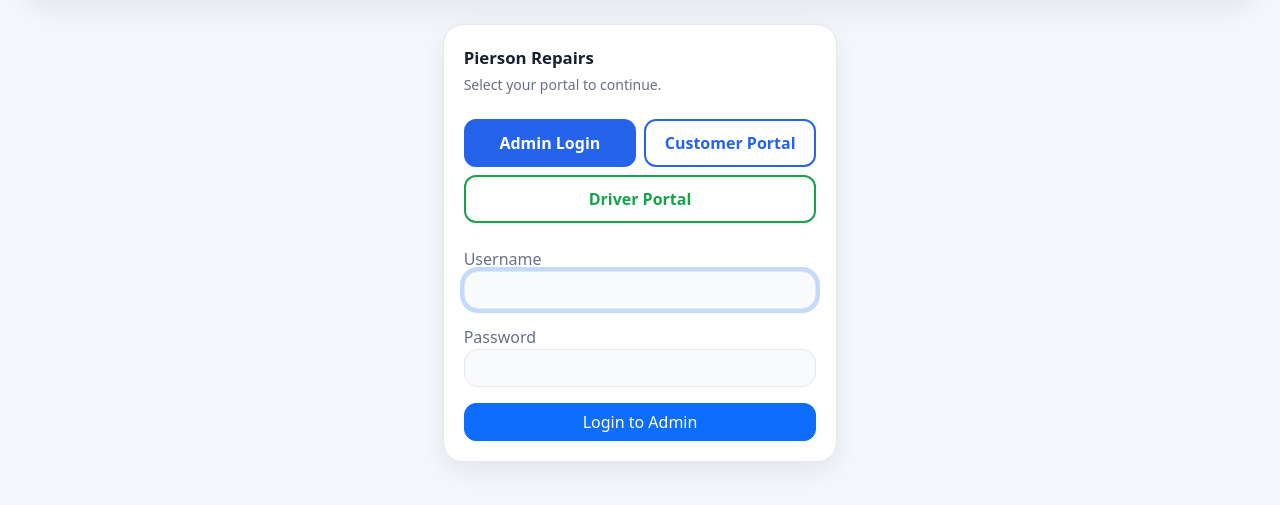
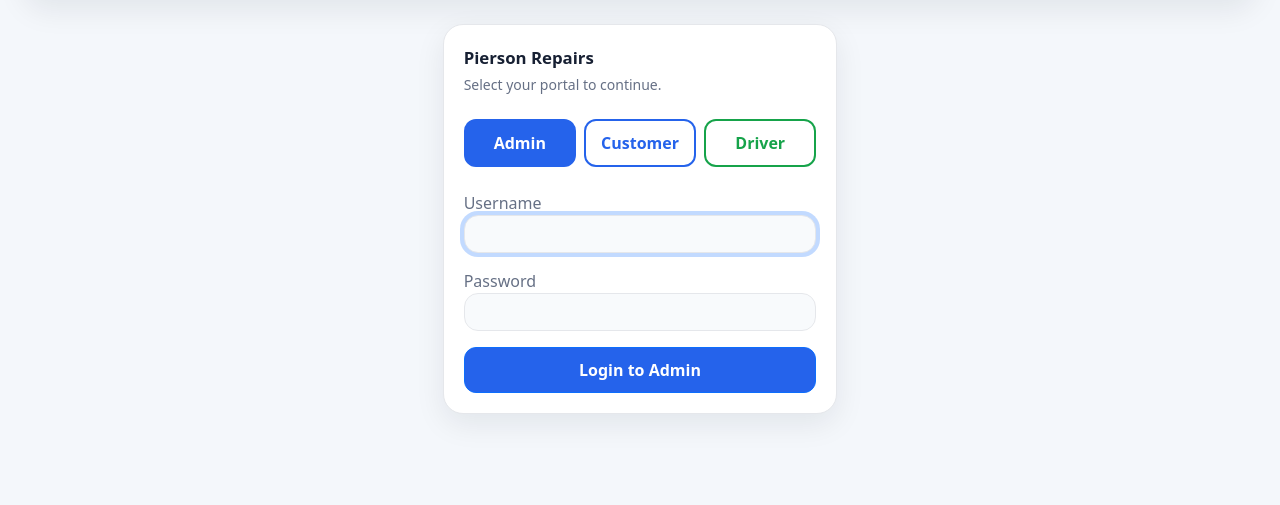
Before and after one commit to jralleman12A/pierson-repairs, a Flask app: page /login in a window 1280 px wide. Shown: the part 131-636 px from the top of the page. Run offline with Flask 3, Linux system fonts and the light colour scheme.

Commit message:
Update login.html

```diff
--- a/templates/login.html
+++ b/templates/login.html
@@ -13,18 +13,18 @@
                 <div style="display:flex; gap:8px; margin-bottom:24px; flex-wrap:wrap;">
                     <button type="button" id="tab-admin" onclick="showTab('admin')"
                         style="flex:1; padding:10px; border-radius:12px; border:2px solid #2563eb;
-                               background:#2563eb; color:#fff; font-weight:700; cursor:pointer; transition:all .15s; min-width:120px;">
-                        Admin Login
+                               background:#2563eb; color:#fff; font-weight:700; cursor:pointer; transition:all .15s; min-width:100px;">
+                        Admin
                     </button>
                     <button type="button" id="tab-customer" onclick="showTab('customer')"
                         style="flex:1; padding:10px; border-radius:12px; border:2px solid #2563eb;
-                               background:transparent; color:#2563eb; font-weight:700; cursor:pointer; transition:all .15s; min-width:120px;">
-                        Customer Portal
+                               background:transparent; color:#2563eb; font-weight:700; cursor:pointer; transition:all .15s; min-width:100px;">
+                        Customer
                     </button>
                     <button type="button" id="tab-driver" onclick="showTab('driver')"
                         style="flex:1; padding:10px; border-radius:12px; border:2px solid #16a34a;
-                               background:transparent; color:#16a34a; font-weight:700; cursor:pointer; transition:all .15s; min-width:120px;">
-                        Driver Portal
+                               background:transparent; color:#16a34a; font-weight:700; cursor:pointer; transition:all .15s; min-width:100px;">
+                        Driver
                     </button>
                 </div>
 
@@ -37,53 +37,30 @@
                     {% endif %}
                 {% endwith %}
 
-                <!-- Admin form -->
-                <div id="form-admin">
-                    <form method="post" action="{{ url_for('login') }}">
-                        <input type="hidden" name="portal" value="admin">
+                <!-- Single unified form -->
+                <form method="post" action="{{ url_for('login') }}" id="login-form">
+                    <input type="hidden" name="portal" id="portal-field" value="admin">
+
+                    <!-- Username field (admin only) -->
+                    <div class="mb-3" id="username-group">
+                        <label class="small-label">Username</label>
+                        <input type="text" class="form-control" name="username" id="username-input" autofocus>
+                    </div>
+
+                    <!-- Password field (all portals) -->
                     <div class="mb-3">
-                            <label class="small-label">Username</label>
-                            <input type="text" class="form-control" name="username" required autofocus>
-                        </div>
-                        <div class="mb-3">
-                            <label class="small-label">Password</label>
+                        <label class="small-label" id="password-label">Password</label>
                         <input type="password" class="form-control" name="password" required>
                     </div>
-                        <button type="submit" class="btn btn-primary w-100">Login to Admin</button>
-                    </form>
-                </div>
 
-                <!-- Customer form -->
-                <div id="form-customer" style="display:none;">
-                    <p class="text-muted mb-3" style="font-size:13px;">
-                        Enter the customer portal password to view repair status information.
-                    </p>
-                    <form method="post" action="{{ url_for('login') }}">
-                        <input type="hidden" name="portal" value="customer">
-                        <div class="mb-3">
-                            <label class="small-label">Portal Password</label>
-                            <input type="password" class="form-control" name="password" required>
-                        </div>
-                        <button type="submit" class="btn btn-primary w-100">Enter Customer Portal</button>
-                    </form>
-                </div>
+                    <!-- Helper text -->
+                    <p class="text-muted mb-3" id="portal-hint" style="font-size:13px; display:none;"></p>
 
-                <!-- Driver form -->
-                <div id="form-driver" style="display:none;">
-                    <p class="text-muted mb-3" style="font-size:13px;">
-                        Enter the driver portal password to view your pickup list.
-                    </p>
-                    <form method="post" action="{{ url_for('login') }}">
-                        <input type="hidden" name="portal" value="driver">
-                        <div class="mb-3">
-                            <label class="small-label">Driver Password</label>
-                            <input type="password" class="form-control" name="password" required>
-                        </div>
-                        <button type="submit" class="btn w-100" style="background:#16a34a; color:#fff; font-weight:700; border-radius:12px; padding:10px;">
-                            Enter Driver Portal
+                    <button type="submit" class="btn btn-primary w-100" id="submit-btn"
+                        style="font-weight:700; border-radius:12px; padding:10px;">
+                        Login to Admin
                     </button>
                 </form>
-                </div>
 
             </div>
         </div>
@@ -94,29 +71,59 @@
 const activeTab = "{{ active_tab | default('admin') }}";
 
 function showTab(tab) {
-    document.getElementById('form-admin').style.display = tab === 'admin' ? 'block' : 'none';
-    document.getElementById('form-customer').style.display = tab === 'customer' ? 'block' : 'none';
-    document.getElementById('form-driver').style.display = tab === 'driver' ? 'block' : 'none';
+    // Update hidden field
+    document.getElementById('portal-field').value = tab;
 
-    // Reset all tabs
-    document.getElementById('tab-admin').style.background = 'transparent';
-    document.getElementById('tab-admin').style.color = '#2563eb';
-    document.getElementById('tab-customer').style.background = 'transparent';
-    document.getElementById('tab-customer').style.color = '#2563eb';
-    document.getElementById('tab-driver').style.background = 'transparent';
-    document.getElementById('tab-driver').style.color = '#16a34a';
+    // Show/hide username field
+    const usernameGroup = document.getElementById('username-group');
+    const usernameInput = document.getElementById('username-input');
+    usernameGroup.style.display = tab === 'admin' ? 'block' : 'none';
+    usernameInput.required = tab === 'admin';
 
-    // Activate selected tab
-    if (tab === 'admin') {
-        document.getElementById('tab-admin').style.background = '#2563eb';
-        document.getElementById('tab-admin').style.color = '#fff';
-    } else if (tab === 'customer') {
-        document.getElementById('tab-customer').style.background = '#2563eb';
-        document.getElementById('tab-customer').style.color = '#fff';
-    } else if (tab === 'driver') {
-        document.getElementById('tab-driver').style.background = '#16a34a';
-        document.getElementById('tab-driver').style.color = '#fff';
+    // Update password label
+    const labels = {
+        admin: 'Password',
+        customer: 'Portal Password',
+        driver: 'Driver Password'
+    };
+    document.getElementById('password-label').textContent = labels[tab];
+
+    // Update hint text
+    const hints = {
+        admin: '',
+        customer: 'Enter the customer portal password to view repair status.',
+        driver: 'Enter the driver portal password to view your pickup list.'
+    };
+    const hint = document.getElementById('portal-hint');
+    hint.textContent = hints[tab];
+    hint.style.display = hints[tab] ? 'block' : 'none';
+
+    // Update submit button
+    const btnLabels = {
+        admin: 'Login to Admin',
+        customer: 'Enter Customer Portal',
+        driver: 'Enter Driver Portal'
+    };
+    const btn = document.getElementById('submit-btn');
+    btn.textContent = btnLabels[tab];
+    btn.style.background = tab === 'driver' ? '#16a34a' : '#2563eb';
+
+    // Update tab styles
+    const tabs = ['admin', 'customer', 'driver'];
+    tabs.forEach(t => {
+        const el = document.getElementById('tab-' + t);
+        const isDriver = t === 'driver';
+        const color = isDriver ? '#16a34a' : '#2563eb';
+        if (t === tab) {
+            el.style.background = color;
+            el.style.color = '#fff';
+            el.style.borderColor = color;
+        } else {
+            el.style.background = 'transparent';
+            el.style.color = color;
+            el.style.borderColor = color;
         }
+    });
 }
 
 showTab(activeTab);
```
Lines whose indentation alone changed are shown as unchanged.
